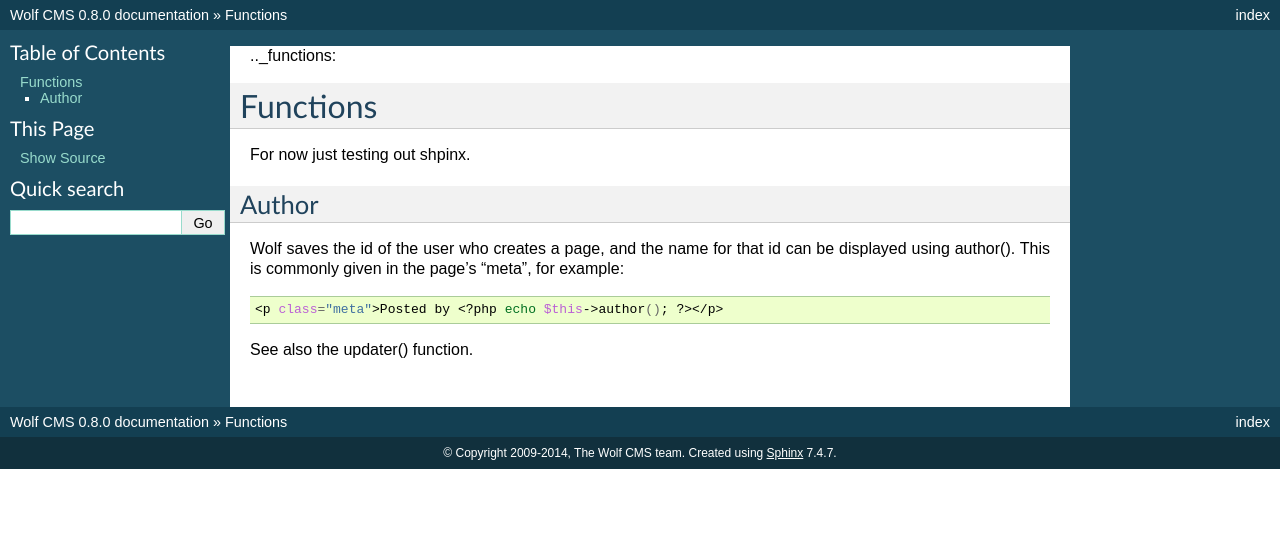
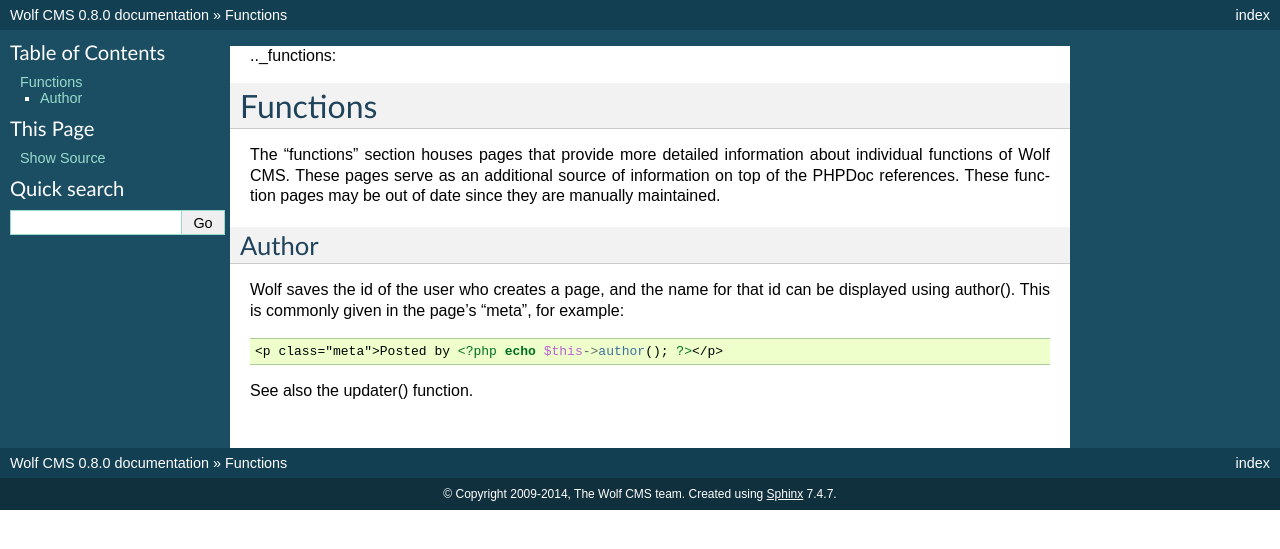
Before and after one commit to wolfcms/docs.wolfcms.org, a Sphinx documentation site: the page built from source/functions.rst, in a window 1280 px wide. Shown: the top 549 px of the page. Built offline with Sphinx 7.4.7, drawn with Linux system fonts in a browser that asks for light colours; pages that are not in the unit, such as notebooks, are missing from menus.

```diff
--- a/source/functions.rst
+++ b/source/functions.rst
@@ -4,14 +4,14 @@
 Functions
 =========
 
-For now just testing out shpinx.
+The "functions" section houses pages that provide more detailed information about individual functions of Wolf CMS. These pages serve as an additional source of information on top of the PHPDoc references. These function pages may be out of date since they are manually maintained.
 
 Author
 ------
 
 Wolf saves the id of the user who creates a page, and the name for that id can be displayed using author(). This is commonly given in the page's “meta”, for example:
 
-.. code-block:: bash
+.. code-block:: php
 
 	<p class="meta">Posted by <?php echo $this->author(); ?></p>
 
```
